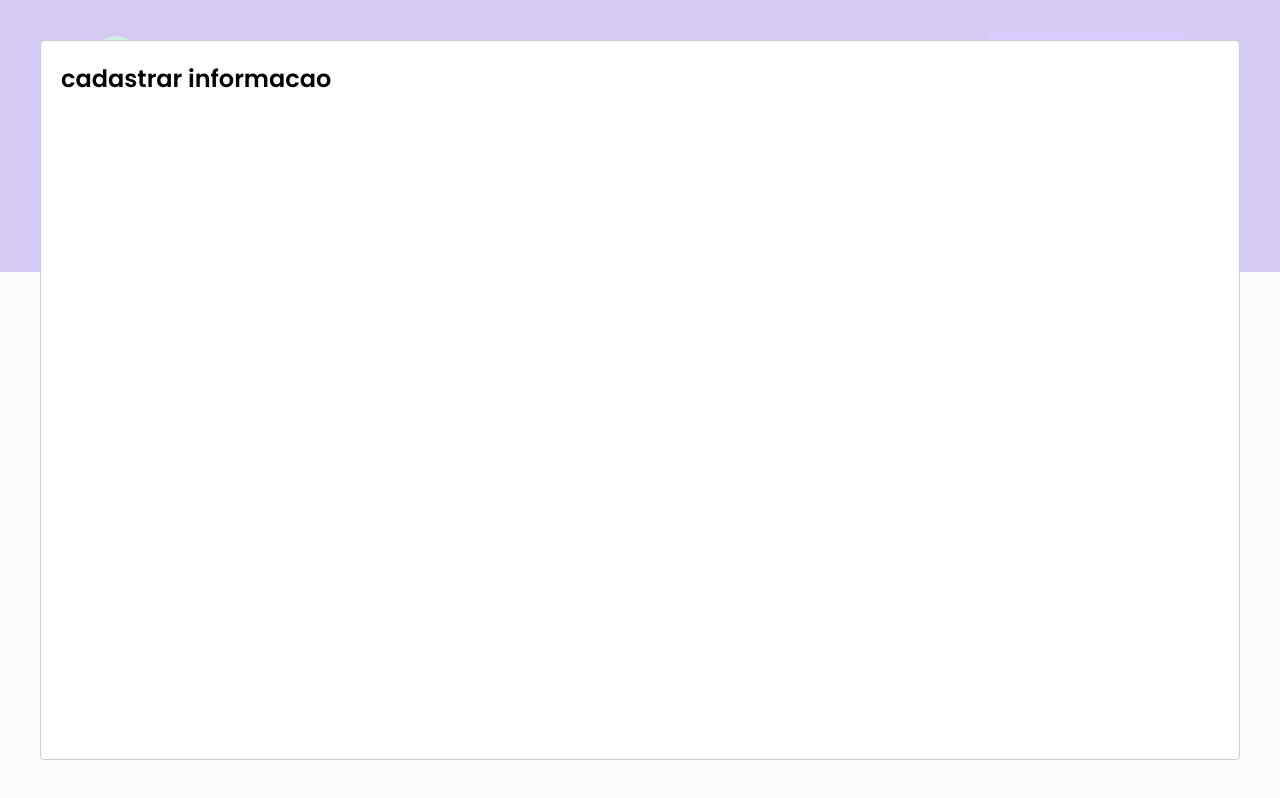
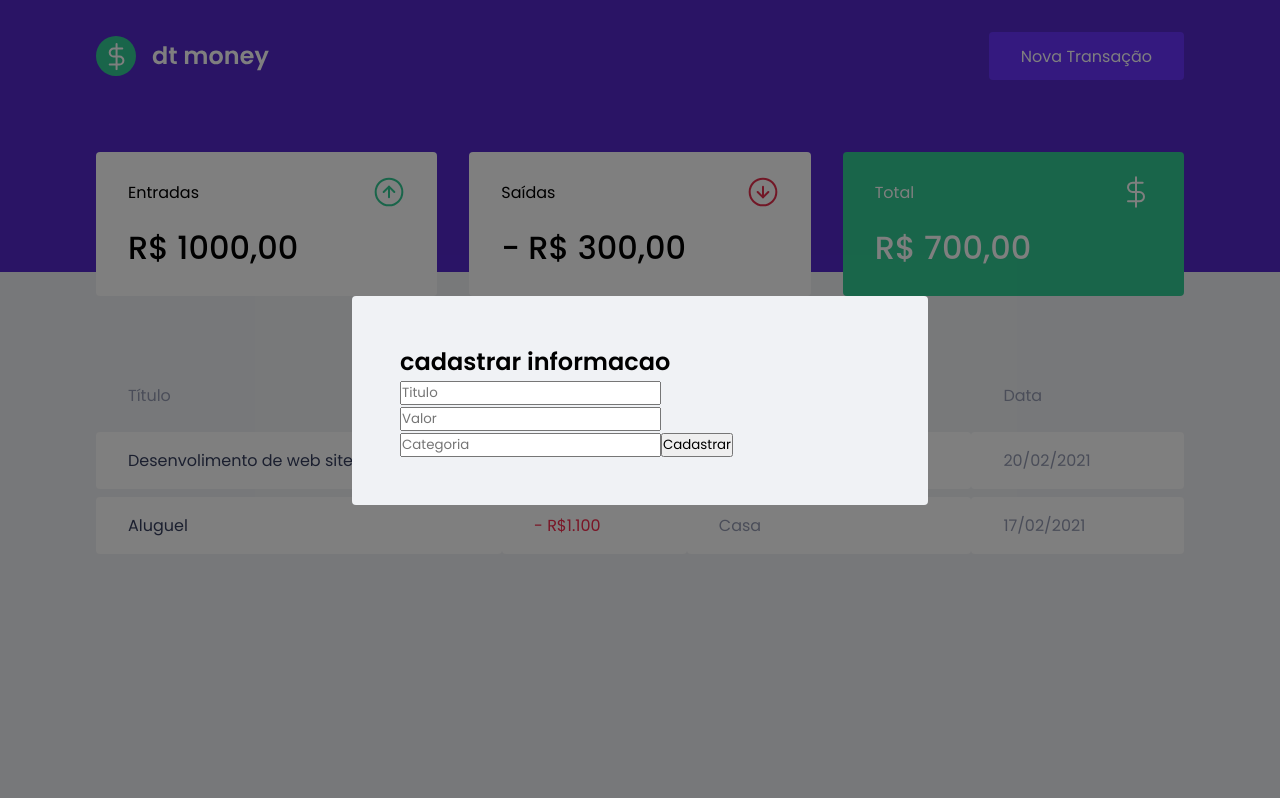
Before and after one commit to GabrielS0ares/glmoney, a React (Create React App) app: page / in a window 1280 px wide. Both pictures are taken after a click on the button "Nova Transação". Built offline with nearby package versions, Linux system fonts and the light colour scheme; no server answers; what miragejs would draw is missing.

Commit message:
feat: alteracoes na estrutura do modal

```diff
--- a/src/components/NewTransactionModal/index.tsx
+++ b/src/components/NewTransactionModal/index.tsx
@@ -1,4 +1,5 @@
 import Modal from 'react-modal'
+import { Container } from './styles';
 
 
 interface NewTransactionModalProps {
@@ -12,8 +13,31 @@
     <Modal
         isOpen={isOpen}
         onRequestClose={onRequestClose}
+        overlayClassName="react-modal-overlay" //para substituis as classes do fundo do modal
+        className="react-modal-content" //toda classe definida aqui vai modificar o conteudo do modal, a parte da informacoes
     >
-        <h2>cadastrar informacao</h2>
+
+
+        <Container>
+            <h2>cadastrar informacao</h2>
+
+            <input
+                placeholder='Titulo'
+            />
+
+            <input
+                type="number"
+                placeholder='Valor'
+            />
+
+            <input
+                placeholder='Categoria'
+            />
+
+            <button type="submit">
+                Cadastrar
+            </button>
+        </Container>
     </Modal>
     );
 }
--- a/src/components/NewTransactionModal/styles.ts
+++ b/src/components/NewTransactionModal/styles.ts
@@ -1,5 +1,5 @@
 import styled from "styled-components";
 
-export const Container = styled.div`
+export const Container = styled.form`
 
 `;
--- a/src/styles/global.ts
+++ b/src/styles/global.ts
@@ -1,6 +1,7 @@
 import { createGlobalStyle } from "styled-components";  //importando o createGlobasStyle para criar um estilo global
 
-export const GlobalStyle = createGlobalStyle` //exportando um variavel que de nome GlobalStyle que recebe a estilização global
+//exportando um variavel que de nome GlobalStyle que recebe a estilização global
+export const GlobalStyle = createGlobalStyle`
     :root {
         --red: #f52b4d;
         --blue: #5429cc;
@@ -56,4 +57,28 @@
         opacity: .6;
         cursor: not-allowed; //mudar o cursos para o não clicavel
     }
+
+    .react-modal-overlay {
+        background: rgba(0,0,0, .5);
+
+        position: fixed;
+        top: 0;
+        bottom: 0;
+        right: 0;
+        left: 0;
+
+        display: flex;
+        align-items: center;
+        justify-content: center;
+
+    }
+
+    .react-modal-content{
+        width: 100%; //ele vai ocupar 100% do espaco disponivel mas vai se limitar a 576px, como definido na linha de baixo
+        max-width: 576px;
+        background: var(--background);
+        padding: 3rem;
+        position: relative;
+        border-radius: 0.25rem;
+    }
 `
```
Also changed, not shown: 1 other file (tests, documents, lock files or other folders).
